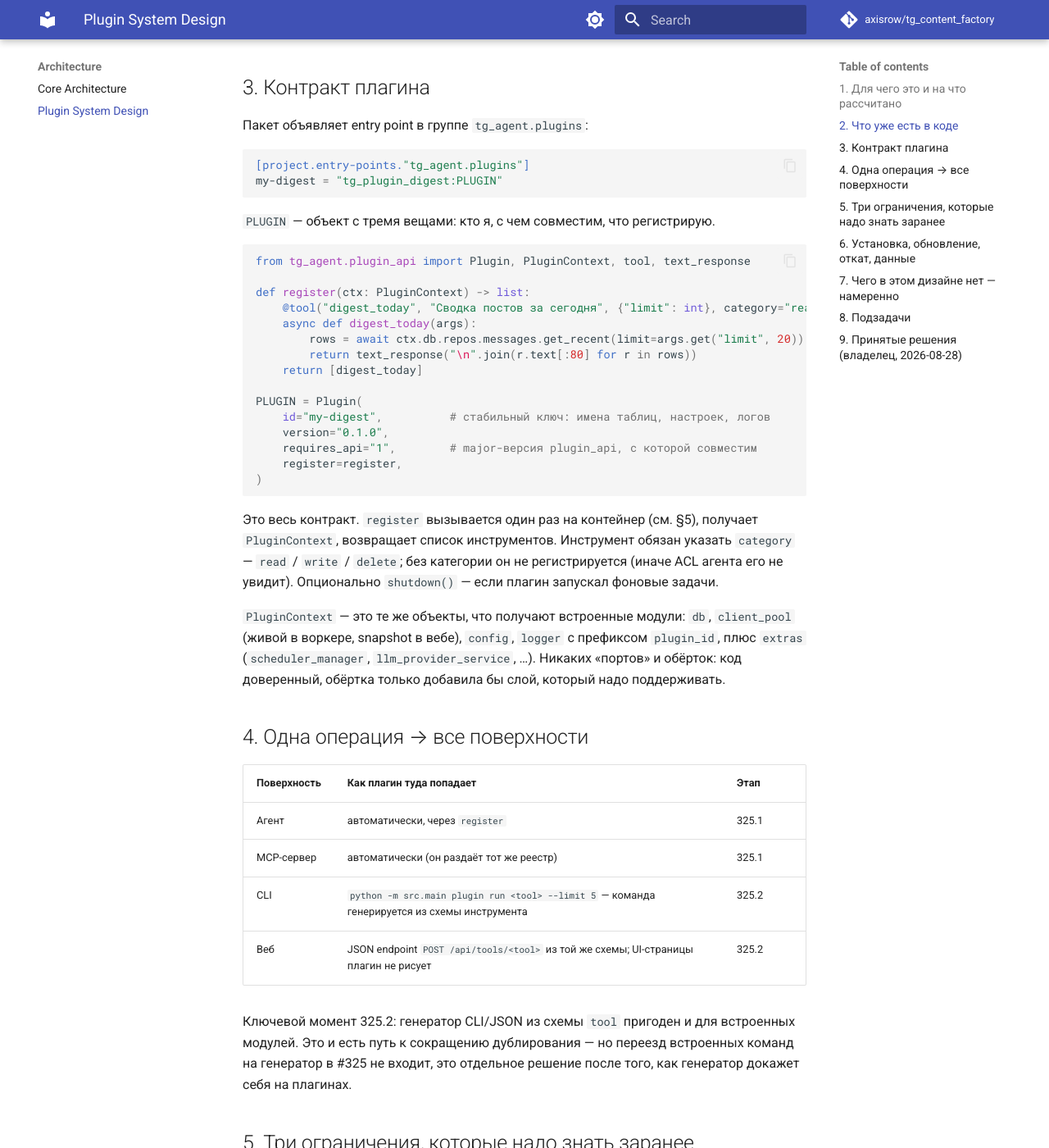
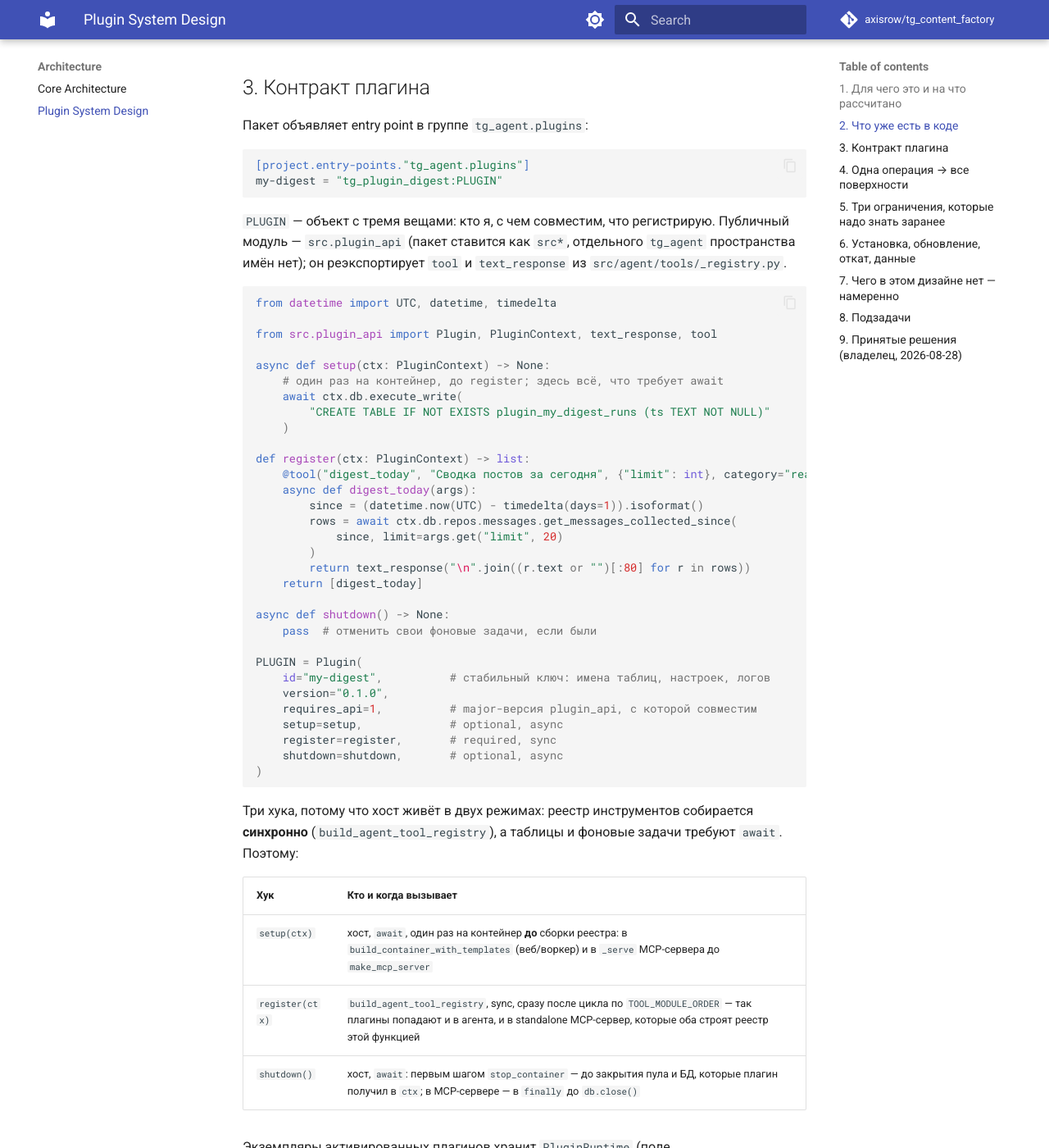
Before and after one commit to axisrow/tg_content_factory, an MkDocs documentation site: the page built from docs/design/plugin-system.md, in a window 1280 px wide and 1400 px high, scrolled down 951 px. Shown: the whole window at 82% size. Built offline with MkDocs 1.6.1 and Material for MkDocs 9.7.7, drawn with Linux system fonts in a browser that asks for light colours; comment, search, counter and statistics services are not loaded; some of the changed text lies outside the part shown.

Commit message:
docs: wire plugin lifecycle into the real registry and shutdown paths
Address review: register via build_agent_tool_registry (agent + MCP),
async setup/shutdown hooks, src.plugin_api namespace, runnable example
against an existing repository method.

Co-Authored-By: Claude Fable 5 <noreply@anthropic.com>
Claude-Session: https://claude.ai/code/session_017svD4Ki98G2QqDgkgc91gi

````diff
--- a/docs/design/plugin-system.md
+++ b/docs/design/plugin-system.md
@@ -45,36 +45,69 @@ my-digest = "tg_plugin_digest:PLUGIN"
 ```
 
 `PLUGIN` — объект с тремя вещами: кто я, с чем совместим, что регистрирую.
+Публичный модуль — `src.plugin_api` (пакет ставится как `src*`, отдельного
+`tg_agent` пространства имён нет); он реэкспортирует `tool` и
+`text_response` из `src/agent/tools/_registry.py`.
 
 ```python
-from tg_agent.plugin_api import Plugin, PluginContext, tool, text_response
+from datetime import UTC, datetime, timedelta
+
+from src.plugin_api import Plugin, PluginContext, text_response, tool
+
+async def setup(ctx: PluginContext) -> None:
+    # один раз на контейнер, до register; здесь всё, что требует await
+    await ctx.db.execute_write(
+        "CREATE TABLE IF NOT EXISTS plugin_my_digest_runs (ts TEXT NOT NULL)"
+    )
 
 def register(ctx: PluginContext) -> list:
     @tool("digest_today", "Сводка постов за сегодня", {"limit": int}, category="read")
     async def digest_today(args):
-        rows = await ctx.db.repos.messages.get_recent(limit=args.get("limit", 20))
-        return text_response("\n".join(r.text[:80] for r in rows))
+        since = (datetime.now(UTC) - timedelta(days=1)).isoformat()
+        rows = await ctx.db.repos.messages.get_messages_collected_since(
+            since, limit=args.get("limit", 20)
+        )
+        return text_response("\n".join((r.text or "")[:80] for r in rows))
     return [digest_today]
+
+async def shutdown() -> None:
+    pass  # отменить свои фоновые задачи, если были
 
 PLUGIN = Plugin(
     id="my-digest",          # стабильный ключ: имена таблиц, настроек, логов
     version="0.1.0",
-    requires_api="1",        # major-версия plugin_api, с которой совместим
-    register=register,
+    requires_api=1,          # major-версия plugin_api, с которой совместим
+    setup=setup,             # optional, async
+    register=register,       # required, sync
+    shutdown=shutdown,       # optional, async
 )
 ```
 
-Это весь контракт. `register` вызывается один раз на контейнер
-(см. §5), получает `PluginContext`, возвращает список инструментов.
+Три хука, потому что хост живёт в двух режимах: реестр инструментов
+собирается **синхронно** (`build_agent_tool_registry`), а таблицы и
+фоновые задачи требуют `await`. Поэтому:
+
+| Хук | Кто и когда вызывает |
+|---|---|
+| `setup(ctx)` | хост, `await`, один раз на контейнер **до** сборки реестра: в `build_container_with_templates` (веб/воркер) и в `_serve` MCP-сервера до `make_mcp_server` |
+| `register(ctx)` | `build_agent_tool_registry`, sync, сразу после цикла по `TOOL_MODULE_ORDER` — так плагины попадают и в агента, и в standalone MCP-сервер, которые оба строят реестр этой функцией |
+| `shutdown()` | хост, `await`: первым шагом `stop_container` — до закрытия пула и БД, которые плагин получил в `ctx`; в MCP-сервере — в `finally` до `db.close()` |
+
+Экземпляры активированных плагинов хранит `PluginRuntime` (поле
+`AppContainer.plugins`; в MCP-сервере — локальная переменная `_serve`),
+чтобы было у кого звать `shutdown`.
+
 Инструмент обязан указать `category` — `read` / `write` / `delete`;
-без категории он не регистрируется (иначе ACL агента его не увидит).
-Опционально `shutdown()` — если плагин запускал фоновые задачи.
+без категории он не регистрируется. Категории плагинных инструментов
+добавляются в ту же таблицу, из которой `permissions.py` строит
+`TOOL_CATEGORIES` и ACL, до загрузки access policy — иначе агент их не увидит.
 
 `PluginContext` — это те же объекты, что получают встроенные модули:
-`db`, `client_pool` (живой в воркере, snapshot в вебе), `config`,
-`logger` с префиксом `plugin_id`, плюс `extras` (`scheduler_manager`,
-`llm_provider_service`, …). Никаких «портов» и обёрток: код доверенный,
-обёртка только добавила бы слой, который надо поддерживать.
+`db`, `client_pool` (живой в воркере, snapshot в вебе, `None` в MCP без
+`--pool`), `config`, `logger` с префиксом `plugin_id`, плюс `extras`
+(`scheduler_manager`, `runtime_context`, `tool_context`, …). Никаких
+«портов» и обёрток: код доверенный, обёртка только добавила бы слой,
+который надо поддерживать.
 
 ## 4. Одна операция → все поверхности
 
@@ -113,7 +146,7 @@ PLUGIN = Plugin(
   не поддерживается.
 - **Откат:** `pip install` предыдущего sha + перезапуск.
 - **Данные плагина:** свои таблицы с префиксом `plugin_<id>_`, создаются
-  в `register` через `CREATE TABLE IF NOT EXISTS`. Таблицы ядра плагин не
+  в `setup` через `CREATE TABLE IF NOT EXISTS`. Таблицы ядра плагин не
   меняет. Откат данных при откате версии не обещается — механизм тот же,
   что и для всего остального: бэкап файла БД.
 - **Выключить:** список отключённых `id` в настройке `plugins_disabled`;
@@ -133,7 +166,7 @@ health-протокол приёмки обновлений. Всё это —
 
 | # | Что | ~строк |
 |---|---|---|
-| 325.1 | `src/plugin_api.py` (`Plugin`, `PluginContext`, реэкспорт `tool`), discovery через entry points, вызов `register` в `build_container_with_templates`, `plugins_disabled`, пример плагина в `examples/plugin_digest/`, тест на контракт + правка golden-снапшота `TOOL_CATEGORIES` | ~200 |
+| 325.1 | `src/plugin_api.py` (`Plugin`, `PluginContext`, `PluginRuntime`, `PLUGIN_API_VERSION = 1`, реэкспорт `tool` и `text_response`); discovery через entry points с проверкой `requires_api` и `plugins_disabled`; `await setup` в `build_container_with_templates` и в `_serve` MCP-сервера; `register` в `build_agent_tool_registry` после `TOOL_MODULE_ORDER`; категории плагинов в `permissions.py`; `shutdown` в `stop_container` и в `finally` `_serve`; пример `examples/plugin_digest/` (код из §3, должен реально запускаться); тест на контракт + правка golden-снапшота `TOOL_CATEGORIES` | ~250 |
 | 325.2 | Генератор CLI-команды и JSON endpoint из схемы `tool`; `plugin list` в CLI и на веб-странице настроек | ~200 |
 | 325.3 | Страница в mkdocs: как написать, поставить, обновить плагин | ~100 |
 
````
